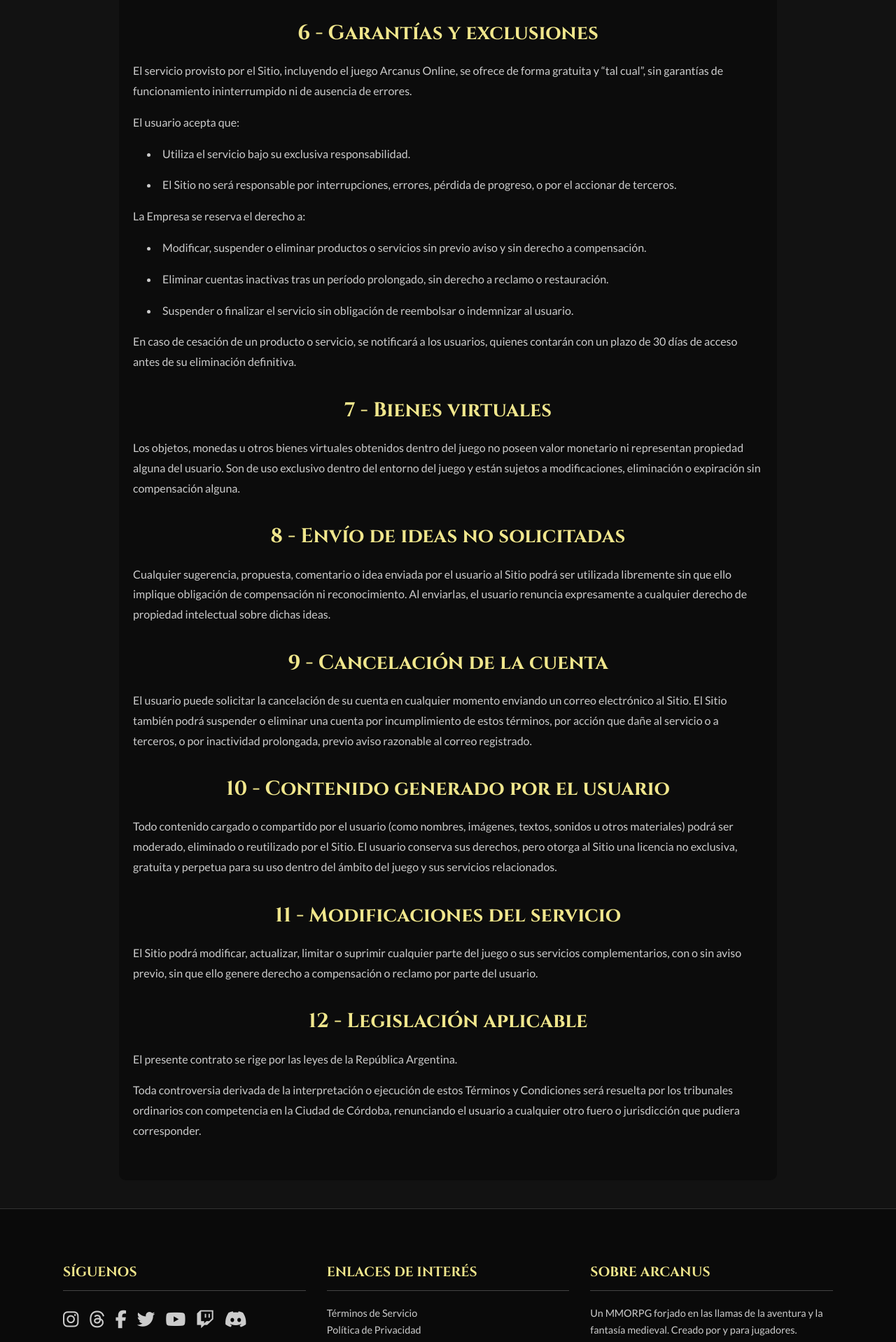
After one commit to Aygron/arcanus_landing, a PHP site: page /terminos.html in a window 1280 px wide. The commit adds this page. Shown: the part 1960-3878 px from the top of the page at 70% size. Run offline with PHP 8.4, Linux system fonts and the light colour scheme.

Commit message:
agregamos terminos de servicios

```diff
--- a/css/style.css
+++ b/css/style.css
@@ -443,37 +443,94 @@ section h2 {
   background-color: rgba(240, 230, 140, 0.2);
 }
 
+/* Estilos para página de Términos y Condiciones */
+.legal-content {
+    padding: 40px 20px;
+    background-color: rgba(10, 10, 10, 0.8);
+    border-radius: 10px;
+    margin: 40px auto;
+    max-width: 900px;
+    color: #ccc;
+}
+
+.legal-content h1, .legal-content h2, .legal-content h3 {
+    font-family: 'Cinzel', serif;
+    color: #f0e68c;
+    margin-top: 2rem;
+    margin-bottom: 1rem;
+}
+
+.legal-content h1 {
+    text-align: center;
+    font-size: 2.8rem;
+    border-bottom: 2px solid #c9b38a;
+    padding-bottom: 1rem;
+}
+
+.legal-content h2 {
+    font-size: 1.8rem;
+}
+
+.legal-content h3 {
+    font-size: 1.4rem;
+}
+
+.legal-content p, .legal-content li {
+    font-family: 'Lato', sans-serif;
+    line-height: 1.8;
+    margin-bottom: 1rem;
+}
+
+.legal-content ul {
+    list-style-position: inside;
+    padding-left: 20px;
+}
+
+.legal-content a {
+    color: #d4af37;
+    text-decoration: none;
+    transition: color 0.3s ease;
+}
+
+.legal-content a:hover {
+    color: #fff;
+}
+
+
 /* Footer */
 footer {
     background-color: #0a0a0a;
+    color: #ccc;
     padding: 50px 0 20px 0;
     border-top: 1px solid #333;
-    color: #999;
 }
 
-.footer-container {
+.footer-content {
     display: flex;
+    justify-content: space-between;
     flex-wrap: wrap;
-    justify-content: space-between;
     gap: 30px;
     margin-bottom: 40px;
 }
 
 .footer-column {
     flex: 1;
-    min-width: 220px;
+    min-width: 250px;
 }
 
 .footer-column h4 {
     font-family: 'Cinzel', serif;
     color: #f0e68c;
+    font-size: 1.2rem;
     margin-bottom: 20px;
-    font-size: 1.1rem;
+    border-bottom: 1px solid #444;
+    padding-bottom: 10px;
     text-transform: uppercase;
-    letter-spacing: 1px;
 }
 
-.footer-column p {
+.footer-column p,
+.footer-column ul li {
+    font-size: 0.9rem;
     line-height: 1.7;
 }
 
@@ -482,41 +539,38 @@ footer {
     padding: 0;
 }
 
-.footer-column ul li {
-    margin-bottom: 10px;
-}
-
 .footer-column ul li a {
-    color: #999;
-    transition: color 0.3s ease, padding-left 0.3s ease;
+    color: #ccc;
+    text-decoration: none;
+    transition: color 0.3s ease;
 }
 
 .footer-column ul li a:hover {
     color: #fff;
-    padding-left: 5px;
 }
 
-.social-icons a {
-    display: inline-block;
-    color: #999;
+.footer-column .social-icons {
+    display: flex;
+    flex-wrap: wrap;
+    gap: 15px;
+}
+
+.footer-column .social-icons a {
+    color: #ccc;
     font-size: 1.6rem;
-    margin-right: 15px;
     transition: color 0.3s ease, transform 0.3s ease;
 }
 
-.social-icons a:last-child {
-    margin-right: 0;
-}
-
-.social-icons a:hover {
-    color: #f0e68c;
+.footer-column .social-icons a:hover {
+    color: #d4af37;
     transform: translateY(-3px);
 }
 
 .footer-bottom {
     text-align: center;
     padding-top: 20px;
-    border-top: 1px solid #222;
+    margin-top: 20px;
+    border-top: 1px solid #333;
     font-size: 0.9rem;
 }
 
--- /dev/null
+++ b/footer.html
@@ -0,0 +1,32 @@
+<div class="container">
+    <div class="footer-content">
+        <div class="footer-column">
+            <h4>SÍGUENOS</h4>
+            <div class="social-icons">
+                <a href="https://instagram.com/arcanusonline" target="_blank"><i class="fab fa-instagram"></i></a>
+                <a href="https://www.threads.net/@arcanusonline" target="_blank"><i class="fab fa-threads"></i></a>
+                <a href="https://www.facebook.com/ArcanusOnline/" target="_blank"><i class="fab fa-facebook-f"></i></a>
+                <a href="https://x.com/ArcanusOnline_" target="_blank"><i class="fab fa-twitter"></i></a>
+                <a href="https://www.youtube.com/@ArcanusOnline" target="_blank"><i class="fab fa-youtube"></i></a>
+                <a href="https://www.twitch.tv/arcanusonline" target="_blank"><i class="fab fa-twitch"></i></a>
+                <a href="https://discord.com/invite/Eqg7zmVj2f" target="_blank"><i class="fab fa-discord"></i></a>
+            </div>
+        </div>
+        <div class="footer-column">
+            <h4>ENLACES DE INTERÉS</h4>
+            <ul>
+                <li><a href="terminos.html">Términos de Servicio</a></li>
+                <li><a href="#">Política de Privacidad</a></li>
+                <li><a href="#">Reglas del Juego</a></li>
+                <li><a href="#">Soporte</a></li>
+            </ul>
+        </div>
+        <div class="footer-column">
+            <h4>SOBRE ARCANUS</h4>
+            <p>Un MMORPG forjado en las llamas de la aventura y la fantasía medieval. Creado por y para jugadores.</p>
+        </div>
+    </div>
+    <div class="footer-bottom">
+        <p>&copy; 2025 Arcanus Online. Todos los derechos reservados.</p>
+    </div>
+</div>
--- /dev/null
+++ b/header.html
@@ -0,0 +1,4 @@
+<nav class="container">
+    <a href="index.html#" class="logo">Arcanus Online</a>
+    <span class="status-label">Próximamente</span>
+</nav>
--- /dev/null
+++ b/terminos.html
@@ -0,0 +1,98 @@
+<!DOCTYPE html>
+<html lang="es">
+<head>
+    <meta charset="UTF-8">
+    <meta name="viewport" content="width=device-width, initial-scale=1.0">
+    <title>Términos y Condiciones - Arcanus Online</title>
+    <link rel="stylesheet" href="css/style.css">
+    <link rel="stylesheet" href="https://cdnjs.cloudflare.com/ajax/libs/font-awesome/6.5.2/css/all.min.css" integrity="sha512-SnH5WK+bZxgPHs44uWIX+LLJAJ9/2PkPKZ5QiAj6Ta86w+fsb2TkcmfRyVX3pBnMFcV7oQPJkl9QevSCWr3W6A==" crossorigin="anonymous" referrerpolicy="no-referrer" />
+    <link href="https://fonts.googleapis.com/css2?family=Cinzel:wght@400;700&family=Lato:wght@400;700&display=swap" rel="stylesheet">
+    <link rel="icon" href="img/arcanus_logo.png" type="image/png">
+</head>
+<body>
+    <header id="header-placeholder"></header>
+
+    <main class="container">
+        <section class="legal-content">
+            <h1>Términos y Condiciones de Servicio</h1>
+
+            <h2>1 - Consideraciones preliminares</h2>
+            <p>Por favor lea atentamente estas políticas de uso antes de iniciar la utilización de las Cuentas Premium.</p>
+            <p>Mediante el uso de nuestro servicio, usted declara conocer, aceptar y estar sujeto a las disposiciones que a continuación se detallan, y a los términos y condiciones generales establecidos en el presente documento.</p>
+            <p>Arcanus Online (en adelante, el "Sitio") se reserva el derecho de modificar total o parcialmente estos términos y condiciones en cualquier momento, sin necesidad de notificación previa. El uso continuado del servicio implica la aceptación plena de dichas modificaciones.</p>
+
+            <h2>2 - Obligaciones para el usuario</h2>
+            <p>El usuario se compromete a no utilizar el Sitio, sus productos, servicios o la Cuenta Premium con el objetivo de perjudicar, interferir o atentar contra el correcto funcionamiento e intereses del Sitio.</p>
+
+            <h3>2.1 - Cuenta Premium</h3>
+            <p>Una Cuenta Premium es un acceso personalizado, asociado a un nombre de cuenta, contraseña y PIN, que habilita al usuario a funciones adicionales dentro del servicio. El usuario se compromete a no divulgar sus datos de acceso y a utilizar una dirección de correo electrónico personal y válida. Estos elementos son necesarios para la seguridad y recuperación de la cuenta.</p>
+
+            <h3>2.2 - Condiciones de validez de una cuenta</h3>
+            <p>Una Cuenta Premium no será considerada válida si no cumple con los siguientes requisitos mínimos:</p>
+            <ul>
+                <li>Los datos personales provistos deben ser verídicos y susceptibles de verificación (nombre completo, fecha de nacimiento, dirección postal, correo electrónico).</li>
+                <li>El nombre de la cuenta debe respetar la ambientación y la temática del juego.</li>
+                <li>El Sitio determinará, a su exclusivo criterio, qué se considera un uso normal del servicio.</li>
+            </ul>
+
+            <h2>3 - Propiedad y responsabilidad</h2>
+            <p>Las cuentas y todos los contenidos, sistemas y servicios provistos por el Sitio son propiedad exclusiva del Sitio. El usuario es únicamente titular de acceso a una cuenta habilitada bajo las condiciones del presente contrato, sin que ello implique la adquisición de ningún derecho de propiedad sobre el software o el servicio.</p>
+            <p>Está expresamente prohibido:</p>
+            <ul>
+                <li>Compartir, regalar, prestar, vender o intercambiar cuentas.</li>
+                <li>Permitir el acceso de terceros a la cuenta, intencional o negligentemente.</li>
+            </ul>
+            <p>El usuario será plenamente responsable de cualquier acción realizada desde su cuenta, incluyendo accesos indebidos por falta de diligencia.</p>
+
+            <h2>4 - Utilización de los datos personales</h2>
+            <p>Los datos personales recolectados por el Sitio a través de formularios, procesos de registro o correos electrónicos serán utilizados exclusivamente dentro del marco de la actividad habitual del servicio.</p>
+            <p>El Sitio se compromete a no ceder, vender ni compartir esta información con terceros, y a aplicar medidas razonables de seguridad para su protección.</p>
+
+            <h2>5 - Obligaciones del Sitio</h2>
+            <p>El Sitio se compromete a:</p>
+            <ul>
+                <li>Adoptar medidas razonables para asegurar el funcionamiento continuo del servicio, salvo en casos de fuerza mayor o cesación de actividades.</li>
+                <li>Suprimir los datos personales del usuario si este inicia el proceso formal de eliminación de su cuenta y datos.</li>
+            </ul>
+
+            <h2>6 - Garantías y exclusiones</h2>
+            <p>El servicio provisto por el Sitio, incluyendo el juego Arcanus Online, se ofrece de forma gratuita y “tal cual”, sin garantías de funcionamiento ininterrumpido ni de ausencia de errores.</p>
+            <p>El usuario acepta que:</p>
+            <ul>
+                <li>Utiliza el servicio bajo su exclusiva responsabilidad.</li>
+                <li>El Sitio no será responsable por interrupciones, errores, pérdida de progreso, o por el accionar de terceros.</li>
+            </ul>
+            <p>La Empresa se reserva el derecho a:</p>
+            <ul>
+                <li>Modificar, suspender o eliminar productos o servicios sin previo aviso y sin derecho a compensación.</li>
+                <li>Eliminar cuentas inactivas tras un período prolongado, sin derecho a reclamo o restauración.</li>
+                <li>Suspender o finalizar el servicio sin obligación de reembolsar o indemnizar al usuario.</li>
+            </ul>
+            <p>En caso de cesación de un producto o servicio, se notificará a los usuarios, quienes contarán con un plazo de 30 días de acceso antes de su eliminación definitiva.</p>
+
+            <h2>7 - Bienes virtuales</h2>
+            <p>Los objetos, monedas u otros bienes virtuales obtenidos dentro del juego no poseen valor monetario ni representan propiedad alguna del usuario. Son de uso exclusivo dentro del entorno del juego y están sujetos a modificaciones, eliminación o expiración sin compensación alguna.</p>
+
+            <h2>8 - Envío de ideas no solicitadas</h2>
+            <p>Cualquier sugerencia, propuesta, comentario o idea enviada por el usuario al Sitio podrá ser utilizada libremente sin que ello implique obligación de compensación ni reconocimiento. Al enviarlas, el usuario renuncia expresamente a cualquier derecho de propiedad intelectual sobre dichas ideas.</p>
+
+            <h2>9 - Cancelación de la cuenta</h2>
+            <p>El usuario puede solicitar la cancelación de su cuenta en cualquier momento enviando un correo electrónico al Sitio. El Sitio también podrá suspender o eliminar una cuenta por incumplimiento de estos términos, por acción que dañe al servicio o a terceros, o por inactividad prolongada, previo aviso razonable al correo registrado.</p>
+
+            <h2>10 - Contenido generado por el usuario</h2>
+            <p>Todo contenido cargado o compartido por el usuario (como nombres, imágenes, textos, sonidos u otros materiales) podrá ser moderado, eliminado o reutilizado por el Sitio. El usuario conserva sus derechos, pero otorga al Sitio una licencia no exclusiva, gratuita y perpetua para su uso dentro del ámbito del juego y sus servicios relacionados.</p>
+
+            <h2>11 - Modificaciones del servicio</h2>
+            <p>El Sitio podrá modificar, actualizar, limitar o suprimir cualquier parte del juego o sus servicios complementarios, con o sin aviso previo, sin que ello genere derecho a compensación o reclamo por parte del usuario.</p>
+
+            <h2>12 - Legislación aplicable</h2>
+            <p>El presente contrato se rige por las leyes de la República Argentina.</p>
+            <p>Toda controversia derivada de la interpretación o ejecución de estos Términos y Condiciones será resuelta por los tribunales ordinarios con competencia en la Ciudad de Córdoba, renunciando el usuario a cualquier otro fuero o jurisdicción que pudiera corresponder.</p>
+
+        </section>
+    </main>
+
+    <footer id="footer-placeholder"></footer>
+    <script src="js/main.js"></script>
+ </body>
+</html>
```
Also changed, not shown: index.html (+2 -41 lines), js/main.js (+27 -11 lines).
